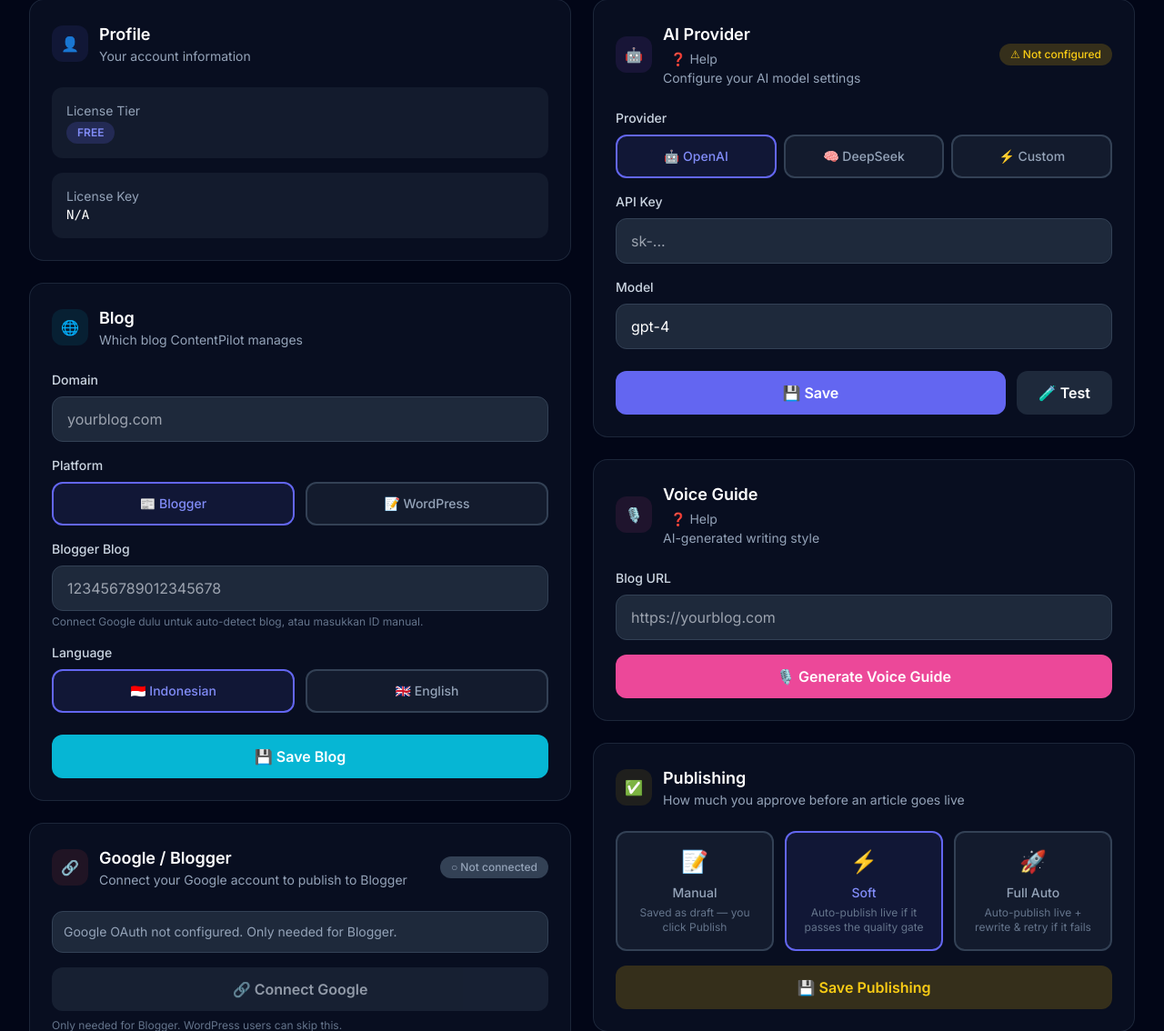
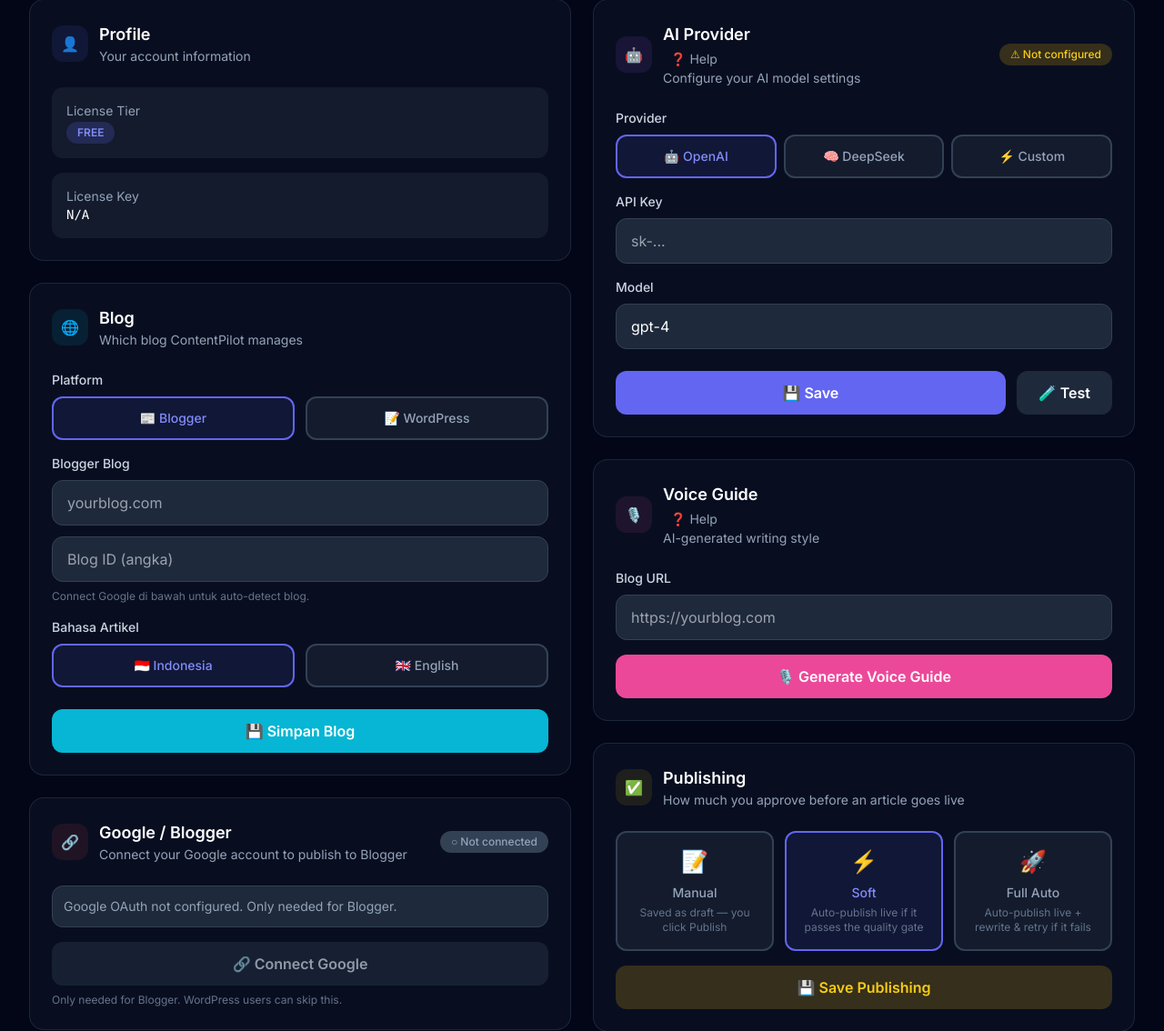
Before and after one commit to bagasunix/content-pilot, a Flask app: page /settings?google=noconfig in a window 1280 px wide. Shown: the part 194-1328 px from the top of the page at 91% size. Run offline with Flask 3, Linux system fonts and the light colour scheme; the visitor is signed in with stand-in values (Sample User, id 1); data that the repository does not hold is empty; some libraries are stand-ins or nearby versions.

Commit message:
fix: simplify Blog section UI
- Google connected: dropdown only, no manual input
- Google not connected: Domain + Blog ID manual input
- Language label: 'Bahasa Artikel' (Indonesian)
- Button: 'Simpan Blog' (Indonesian)
- Hidden domain field when dropdown shown

```diff
--- a/web/templates/settings.html
+++ b/web/templates/settings.html
@@ -63,13 +63,6 @@
                 <input type="hidden" name="csrf_token" value="{{ csrf_token() }}">
                 <div class="space-y-4">
                     <div>
-                        <label class="block text-sm font-medium text-surface-300 mb-2">Domain</label>
-                        <input type="text" name="domain" value="{{ config.get('domain', '') }}"
-                               placeholder="yourblog.com"
-                               class="w-full px-4 py-3 bg-surface-800 border border-surface-700 rounded-xl text-white focus:border-primary-500 focus:outline-none">
-                    </div>
-
-                    <div>
                         <label class="block text-sm font-medium text-surface-300 mb-2">Platform</label>
                         <div class="grid grid-cols-2 gap-3">
                             <button type="button" onclick="selectPlatform('blogger')"
@@ -84,9 +77,11 @@
                         <input type="hidden" name="platform" id="platform_input" value="{{ config.get('platform', 'blogger') }}">
                     </div>
 
+                    <!-- Blogger Section -->
                     <div id="blogger_id_field" class="{% if config.get('platform', 'blogger') != 'blogger' %}hidden{% endif %}">
                         <label class="block text-sm font-medium text-surface-300 mb-2">Blogger Blog</label>
                         {% if blogger_blogs %}
+                        <!-- Google connected: show dropdown -->
                         <select name="blog_id"
                                 class="w-full px-4 py-3 bg-surface-800 border border-surface-700 rounded-xl text-white focus:border-primary-500 focus:outline-none">
                             <option value="">— Pilih blog kamu —</option>
@@ -96,21 +91,28 @@
                             </option>
                             {% endfor %}
                         </select>
-                        <p class="text-xs text-surface-500 mt-1">Blog otomatis terdeteksi dari akun Google kamu.</p>
+                        <input type="hidden" name="domain" value="{{ config.get('domain', '') }}">
                         {% else %}
-                        <input type="text" name="blog_id" value="{{ config.get('blog_id', '') }}"
-                               placeholder="123456789012345678"
-                               class="w-full px-4 py-3 bg-surface-800 border border-surface-700 rounded-xl text-white focus:border-primary-500 focus:outline-none">
-                        <p class="text-xs text-surface-500 mt-1">Connect Google dulu untuk auto-detect blog, atau masukkan ID manual.</p>
+                        <!-- Google not connected: manual input -->
+                        <div class="space-y-3">
+                            <input type="text" name="domain" value="{{ config.get('domain', '') }}"
+                                   placeholder="yourblog.com"
+                                   class="w-full px-4 py-3 bg-surface-800 border border-surface-700 rounded-xl text-white focus:border-primary-500 focus:outline-none">
+                            <input type="text" name="blog_id" value="{{ config.get('blog_id', '') }}"
+                                   placeholder="Blog ID (angka)"
+                                   class="w-full px-4 py-3 bg-surface-800 border border-surface-700 rounded-xl text-white focus:border-primary-500 focus:outline-none">
+                        </div>
+                        <p class="text-xs text-surface-500 mt-2">Connect Google di bawah untuk auto-detect blog.</p>
                         {% endif %}
                     </div>
 
+                    <!-- Language -->
                     <div>
-                        <label class="block text-sm font-medium text-surface-300 mb-2">Language</label>
+                        <label class="block text-sm font-medium text-surface-300 mb-2">Bahasa Artikel</label>
                         <div data-pick="language">
                             <div class="grid grid-cols-2 gap-3">
                                 <button type="button" data-val="id"
-                                        class="py-3 px-4 rounded-xl text-sm font-medium transition-all border-2 border-surface-700 bg-surface-800/50 text-surface-400 hover:border-surface-600">🇮🇩 Indonesian</button>
+                                        class="py-3 px-4 rounded-xl text-sm font-medium transition-all border-2 border-surface-700 bg-surface-800/50 text-surface-400 hover:border-surface-600">🇮🇩 Indonesia</button>
                                 <button type="button" data-val="en"
                                         class="py-3 px-4 rounded-xl text-sm font-medium transition-all border-2 border-surface-700 bg-surface-800/50 text-surface-400 hover:border-surface-600">🇬🇧 English</button>
                             </div>
@@ -120,7 +122,7 @@
                 </div>
 
                 <button type="submit" class="mt-6 w-full py-3 px-4 bg-cyan-500 hover:bg-cyan-600 text-white font-semibold rounded-xl transition-colors">
-                    💾 Save Blog
+                    💾 Simpan Blog
                 </button>
             </form>
         </div>
```
Also changed, not shown: 1 other file.
